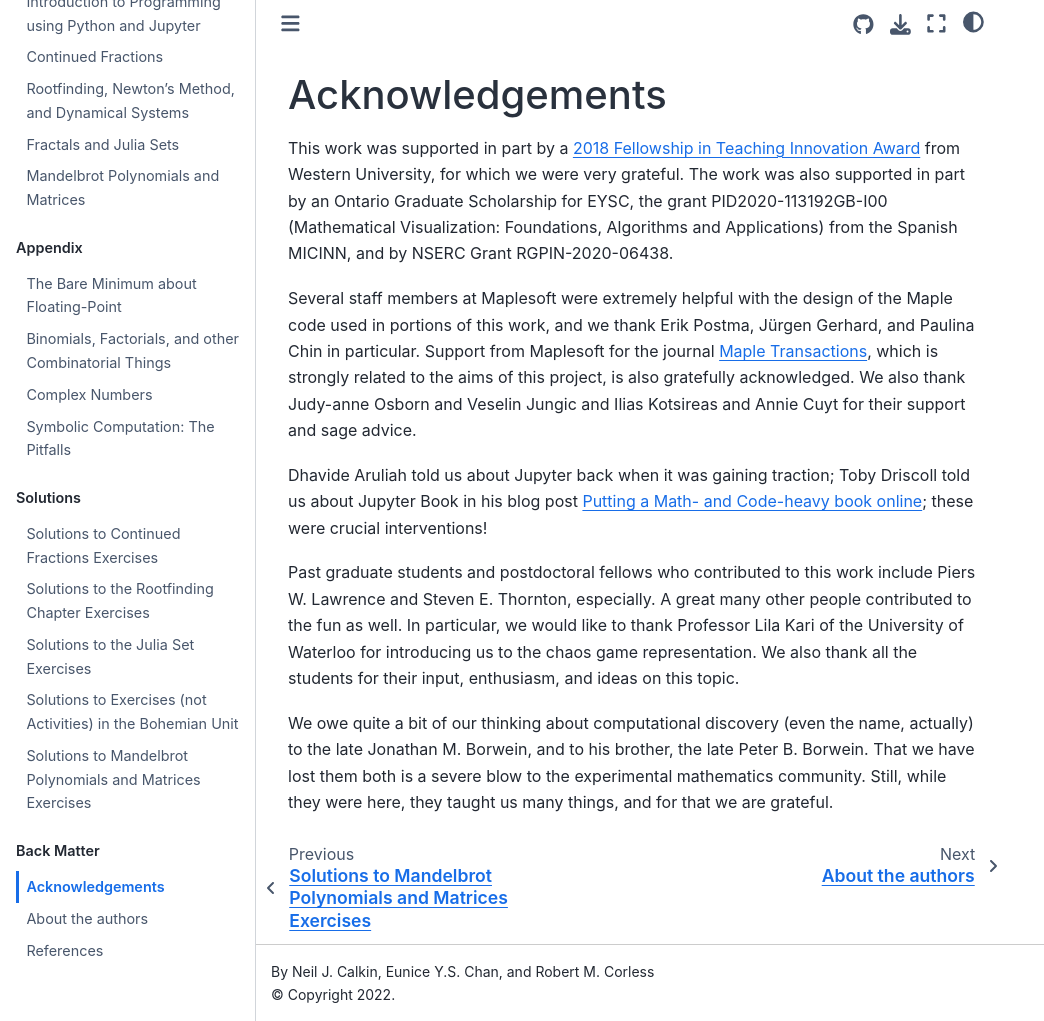
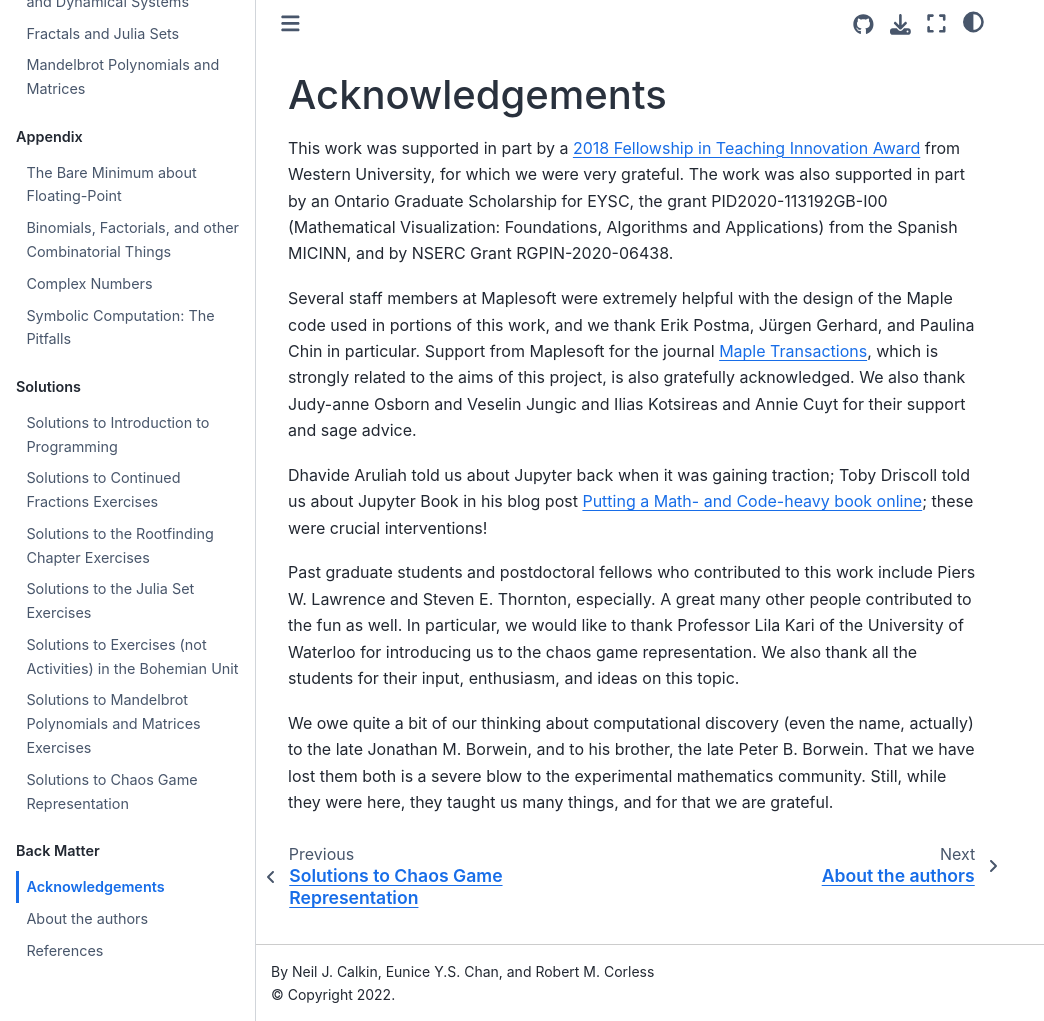
Before and after one commit to Computational-Discovery-on-Jupyter/Computational-Discovery-on-Jupyter, a Jupyter Book: the page built from book/acknowledgements.ipynb, in a window 1280 px wide and 1021 px high. Shown: the whole window, without its empty margins (0-1044 px from the left). Built offline with Jupyter Book 1.0.4 settings and Sphinx 7.4.7 and the Sphinx Book theme 1.1.4, drawn with Linux system fonts in a browser that asks for light colours; pages that are not in the unit, such as notebooks, are missing from menus.

Commit message:
added new jupyter notebooks to table of contents

```diff
--- a/book/_toc.yml
+++ b/book/_toc.yml
@@ -21,11 +21,13 @@ parts:
     - file: Appendix/symbolic-computation
   - caption: Solutions
     chapters:
+    - file: Solutions/Solutions to Intro to Programming
     - file: Solutions/Solutions to Continued Fraction Exercises
     - file: Solutions/Solutions to the Rootfinding Chapter Exercises
     - file: Solutions/Solutions to the Julia Set Exercises
     - file: Solutions/Solutions to Exercises (not Activities) in the Bohemian Unit
     - file: Solutions/Solutions to Mandelbrot Exercises
+    - file: Solutions/Solutions to Chaos Game Representation
   - caption: Back Matter
     chapters:
     - file: acknowledgements
```
Also changed, not shown: book/Solutions/Solutions to Chaos Game Representation.ipynb, book/Solutions/Solutions to Intro to Programming.ipynb (added).
